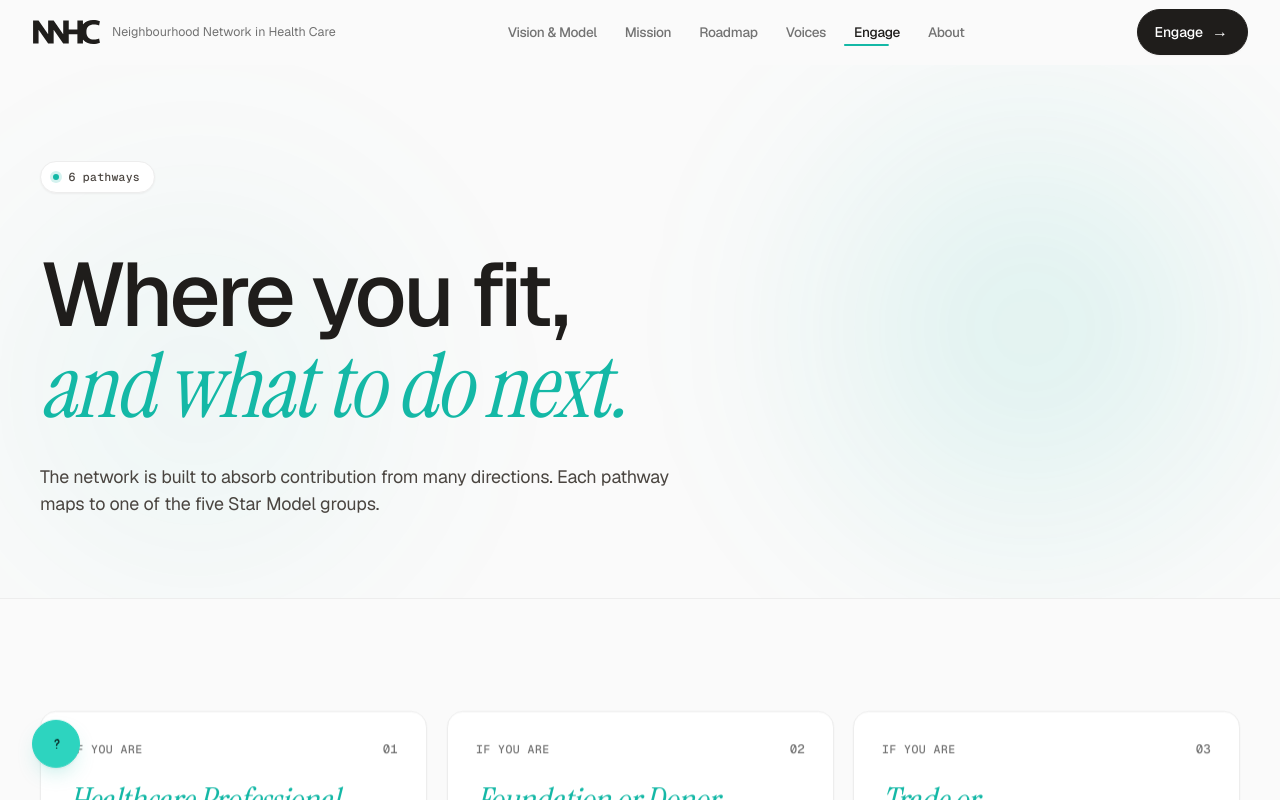
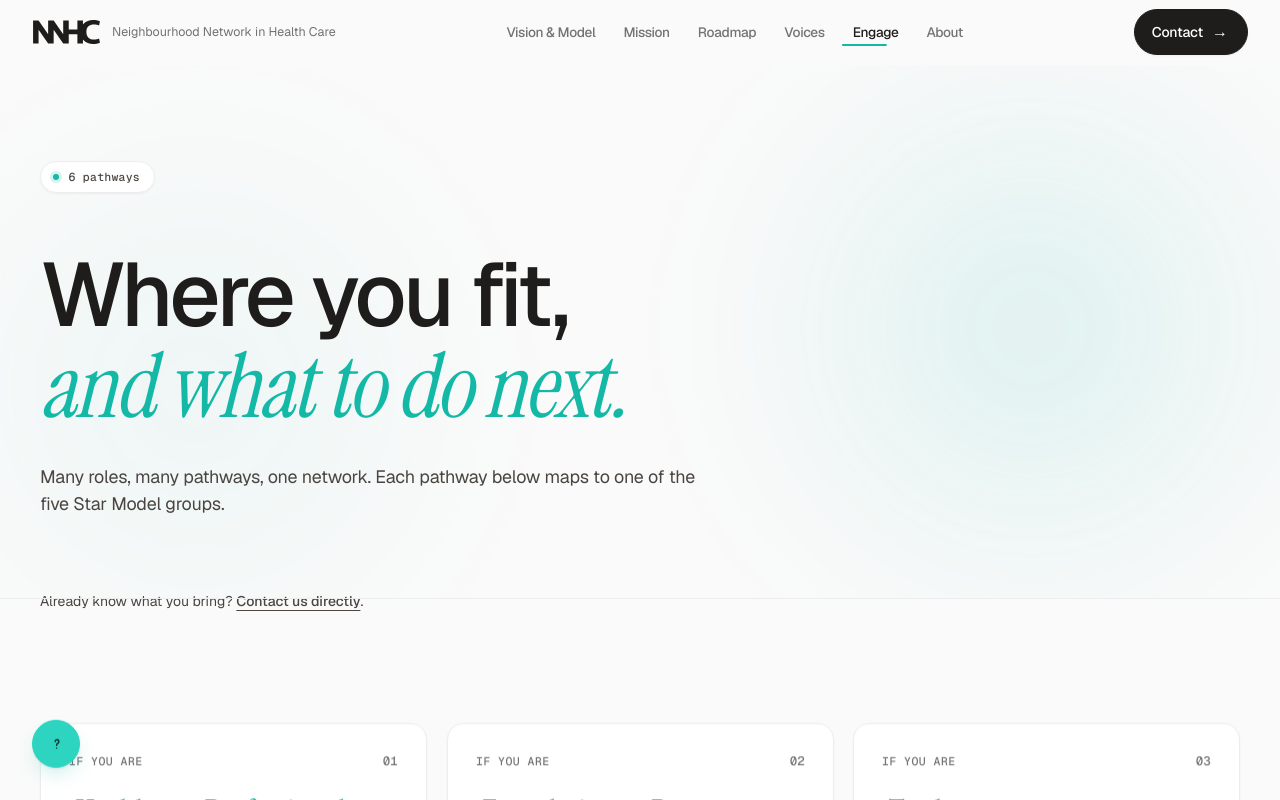
Before and after one commit to john-d03/NNHC, a Next.js app in the folder nnhc-site/: page /engage in a window 1280 px wide. Shown: the top 800 px of the page. Built offline with nearby package versions, Linux system fonts and the light colour scheme.

Commit message:
feat: implement contact functionality with ContactProvider; add ContactInline and FooterContactButton components

```diff
--- a/nnhc-site/src/app/engage/page.tsx
+++ b/nnhc-site/src/app/engage/page.tsx
@@ -1,6 +1,7 @@
 import { PageHeader } from "@/components/site/PageHeader";
 import { Reveal } from "@/components/site/Reveal";
 import { ContactCta } from "@/components/site/ContactCta";
+import { ContactInline } from "@/components/site/ContactInline";
 import { ENGAGE } from "@/lib/content";
 
 export const metadata = { title: "Engage" };
@@ -12,8 +13,12 @@ export default function EngagePage() {
         kicker="6 pathways"
         title="Where you fit,"
         italicTail="and what to do next."
-        lede="The network is built to absorb contribution from many directions. Each pathway maps to one of the five Star Model groups."
+        lede="Many roles, many pathways, one network. Each pathway below maps to one of the five Star Model groups."
       />
+
+      <section className="mx-auto max-w-[88rem] px-5 md:px-10 pt-4 md:pt-6 -mt-10 md:-mt-14">
+        <ContactInline prefix="Already know what you bring?" label="Contact us directly" />
+      </section>
 
       <section className="mx-auto max-w-[88rem] px-5 md:px-10 py-20 md:py-28">
         <ul className="grid md:grid-cols-2 lg:grid-cols-3 gap-5">
--- a/nnhc-site/src/app/layout.tsx
+++ b/nnhc-site/src/app/layout.tsx
@@ -4,6 +4,7 @@ import "./globals.css";
 import { SiteNav } from "@/components/site/SiteNav";
 import { SiteFooter } from "@/components/site/SiteFooter";
 import { SimplifyButton } from "@/components/site/SimplifyButton";
+import { ContactProvider } from "@/components/site/ContactProvider";
 
 const geist = Geist({
   variable: "--font-geist",
@@ -49,10 +50,12 @@ export default function RootLayout({
     <html lang="en" data-scroll-behavior="smooth" className={`${geist.variable} ${geistMono.variable} ${instrument.variable}`}>
       <body className="min-h-dvh flex flex-col">
         <a href="#main" className="skip-link">Skip to content</a>
-        <SiteNav />
-        {children}
-        <SiteFooter />
-        <SimplifyButton />
+        <ContactProvider>
+          <SiteNav />
+          {children}
+          <SiteFooter />
+          <SimplifyButton />
+        </ContactProvider>
       </body>
     </html>
   );
--- a/nnhc-site/src/components/site/ContactCta.tsx
+++ b/nnhc-site/src/components/site/ContactCta.tsx
@@ -1,23 +1,15 @@
 "use client";
 
-import { useState } from "react";
-import { ContactModal } from "@/components/site/ContactModal";
+import { useContact } from "@/components/site/ContactProvider";
 
 export function ContactCta() {
-  const [open, setOpen] = useState(false);
+  const { open } = useContact();
   return (
-    <>
-      <div className="mt-10 flex flex-wrap gap-3">
-        <button
-          type="button"
-          onClick={() => setOpen(true)}
-          className="btn btn-on-dark"
-        >
-          <span className="btn-icon" aria-hidden>+</span>
-          Contact IMA Cochin
-        </button>
-      </div>
-      <ContactModal open={open} onClose={() => setOpen(false)} />
-    </>
+    <div className="mt-10 flex flex-wrap gap-3">
+      <button type="button" onClick={open} className="btn btn-on-dark">
+        <span className="btn-icon" aria-hidden>+</span>
+        Contact IMA Cochin
+      </button>
+    </div>
   );
 }
--- /dev/null
+++ b/nnhc-site/src/components/site/ContactInline.tsx
@@ -0,0 +1,26 @@
+"use client";
+
+import { useContact } from "@/components/site/ContactProvider";
+
+export function ContactInline({
+  prefix = "Or",
+  label = "contact us directly",
+}: {
+  prefix?: string;
+  label?: string;
+}) {
+  const { open } = useContact();
+  return (
+    <p className="mt-6 text-sm text-ink-soft">
+      {prefix}{" "}
+      <button
+        type="button"
+        onClick={open}
+        className="underline underline-offset-4 hover:text-electric transition-colors font-medium"
+      >
+        {label}
+      </button>
+      .
+    </p>
+  );
+}
--- /dev/null
+++ b/nnhc-site/src/components/site/ContactProvider.tsx
@@ -0,0 +1,29 @@
+"use client";
+
+import { createContext, useCallback, useContext, useState } from "react";
+import { ContactModal } from "@/components/site/ContactModal";
+
+type Ctx = { open: () => void; close: () => void; isOpen: boolean };
+
+const ContactContext = createContext<Ctx | null>(null);
+
+export function ContactProvider({ children }: { children: React.ReactNode }) {
+  const [isOpen, setIsOpen] = useState(false);
+  const open = useCallback(() => setIsOpen(true), []);
+  const close = useCallback(() => setIsOpen(false), []);
+  return (
+    <ContactContext.Provider value={{ open, close, isOpen }}>
+      {children}
+      <ContactModal open={isOpen} onClose={close} />
+    </ContactContext.Provider>
+  );
+}
+
+export function useContact(): Ctx {
+  const ctx = useContext(ContactContext);
+  if (!ctx) {
+    // Soft-fallback so calls outside provider don't crash; opens nothing.
+    return { open: () => {}, close: () => {}, isOpen: false };
+  }
+  return ctx;
+}
--- /dev/null
+++ b/nnhc-site/src/components/site/FooterContactButton.tsx
@@ -0,0 +1,16 @@
+"use client";
+
+import { useContact } from "@/components/site/ContactProvider";
+
+export function FooterContactButton() {
+  const { open } = useContact();
+  return (
+    <button
+      type="button"
+      onClick={open}
+      className="btn btn-ghost"
+    >
+      Contact us
+    </button>
+  );
+}
--- a/nnhc-site/src/components/site/SiteFooter.tsx
+++ b/nnhc-site/src/components/site/SiteFooter.tsx
@@ -1,5 +1,6 @@
 import Link from "next/link";
 import { META, formatLabDate } from "@/lib/content";
+import { FooterContactButton } from "@/components/site/FooterContactButton";
 
 export function SiteFooter() {
   const year = new Date().getFullYear();
@@ -34,10 +35,13 @@ export function SiteFooter() {
               </span>{" "}
               healthcare system.
             </h2>
-            <Link href="/engage" className="btn btn-primary mt-8">
-              Engage with NNHC
-              <span className="btn-icon" aria-hidden>→</span>
-            </Link>
+            <div className="mt-8 flex flex-wrap items-center gap-3">
+              <Link href="/engage" className="btn btn-primary">
+                Engage with NNHC
+                <span className="btn-icon" aria-hidden>→</span>
+              </Link>
+              <FooterContactButton />
+            </div>
           </div>
 
           <div className="md:col-span-5 grid grid-cols-2 gap-x-8 gap-y-8 md:pl-10 md:border-l md:border-line">
--- a/nnhc-site/src/components/site/SiteNav.tsx
+++ b/nnhc-site/src/components/site/SiteNav.tsx
@@ -3,6 +3,7 @@
 import Link from "next/link";
 import { usePathname } from "next/navigation";
 import { useEffect, useRef, useState } from "react";
+import { useContact } from "@/components/site/ContactProvider";
 
 const ROUTES = [
   { href: "/model", label: "Vision & Model" },
@@ -15,6 +16,7 @@ const ROUTES = [
 
 export function SiteNav() {
   const pathname = usePathname();
+  const { open: openContact } = useContact();
   const [open, setOpen] = useState(false);
   const [scrolled, setScrolled] = useState(false);
   const navRef = useRef<HTMLDivElement | null>(null);
@@ -162,10 +164,16 @@ export function SiteNav() {
           })}
         </nav>
 
-        <Link href="/engage" className="hidden md:inline-flex btn btn-primary">
-          Engage
-          <span className="btn-icon" aria-hidden>→</span>
-        </Link>
+        <div className="hidden md:flex items-center gap-2">
+          <button
+            type="button"
+            onClick={openContact}
+            className="btn btn-primary"
+          >
+            Contact
+            <span className="btn-icon" aria-hidden>→</span>
+          </button>
+        </div>
 
         <button
           type="button"
@@ -243,6 +251,16 @@ export function SiteNav() {
             Engage with NNHC
             <span className="btn-icon" aria-hidden>→</span>
           </Link>
+          <button
+            type="button"
+            onClick={() => {
+              setOpen(false);
+              openContact();
+            }}
+            className="btn btn-ghost justify-center mt-3 self-start"
+          >
+            Contact us
+          </button>
         </nav>
       </div>
     </header>
```
